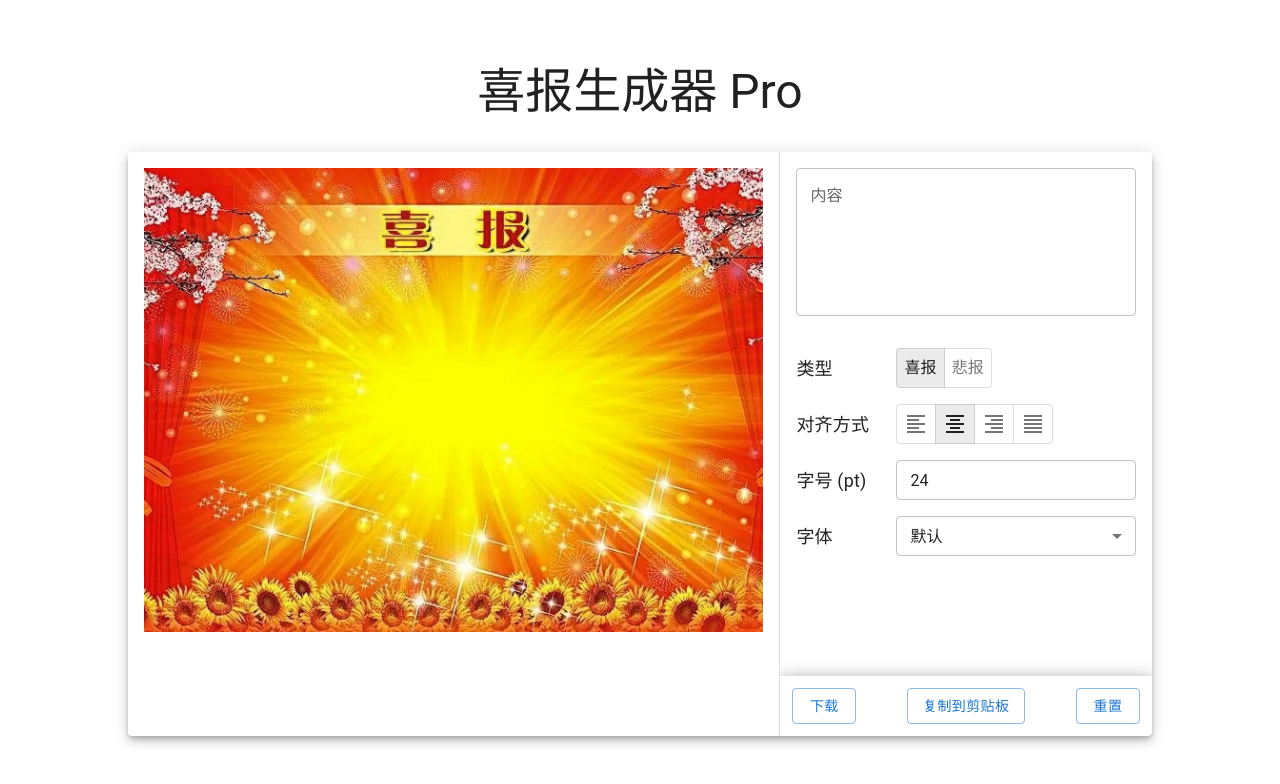
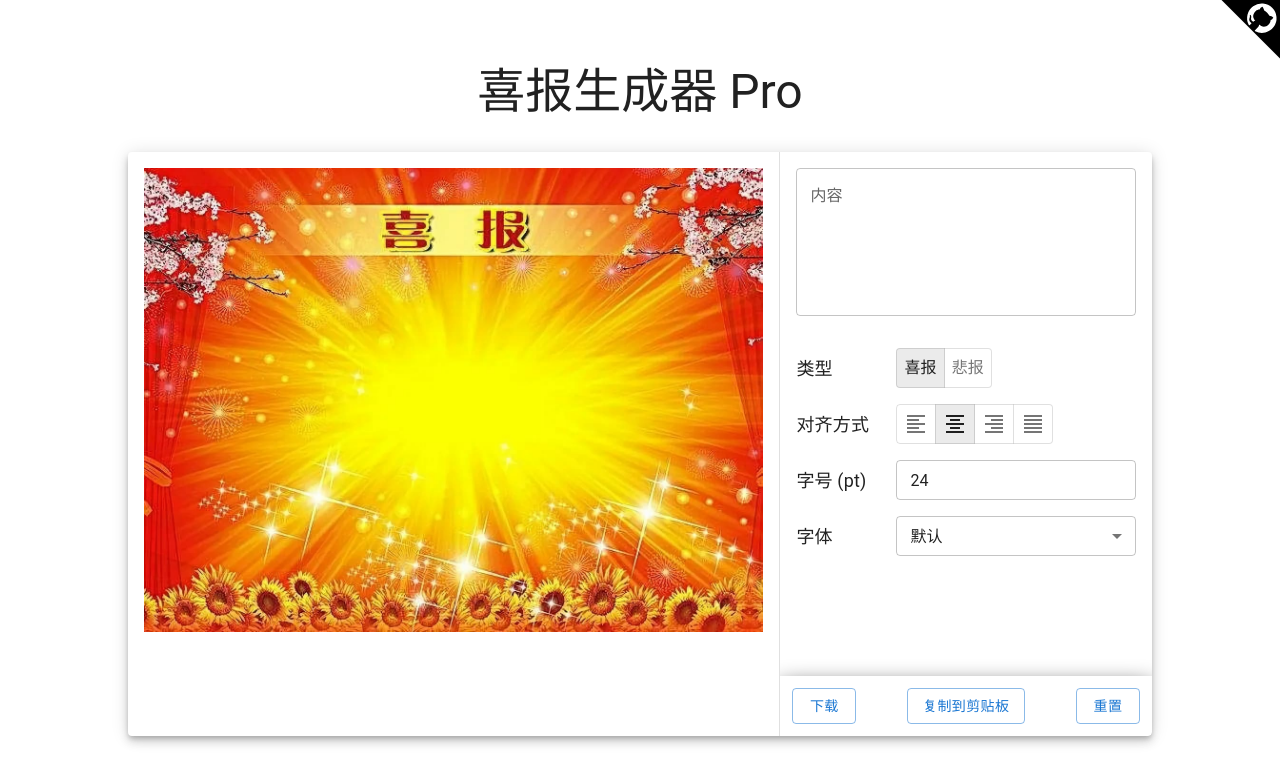
Before and after one commit to vonbrank/good-news-generator, a React (Vite) app: page / in a window 1280 px wide. Shown: the top 784 px of the page. Built offline with nearby package versions, Linux system fonts and the light colour scheme.

Commit message:
feat: 添加 Github 项目链接

```diff
--- a/src/pages/Home/Home.tsx
+++ b/src/pages/Home/Home.tsx
@@ -12,6 +12,7 @@ import {
   alpha,
   Divider,
   Paper,
+  Link,
 } from "@mui/material";
 import goodNewsUrl from "../../assets/good_news.jpg";
 import badNewsUrl from "../../assets/bad_news.jpg";
@@ -22,6 +23,7 @@ import FormatAlignJustifyIcon from "@mui/icons-material/FormatAlignJustify";
 import html2canvas from "html2canvas";
 import { useAppDispatch } from "../../store/hooks";
 import { showTemporaryToastText } from "../../store/reducers/toast";
+import GitHubIcon from "@mui/icons-material/GitHub";
 
 const fontFamilyDefault = `"Roboto","Helvetica","Arial",sans-serif`;
 const fontFamilySongTi = `"NSimSun","FangSong",sans`;
@@ -330,6 +332,48 @@ const Home = () => {
           </Stack>
         </Paper>
       </Stack>
+      <Box
+        width="6.4rem"
+        height="6.4rem"
+        sx={{
+          position: "fixed",
+          top: 0,
+          right: 0,
+        }}
+      >
+        <Link
+          href="https://github.com/vonbrank/good-news-generator"
+          target="_blank"
+        >
+          <Stack
+            width="12.8rem"
+            height="12.8rem"
+            sx={{
+              backgroundColor: (theme) => theme.palette.common.black,
+              color: (theme) => theme.palette.common.white,
+              position: "absolute",
+              top: "-125%",
+              right: "-125%",
+              transform: "rotate(45deg)",
+              "&:hover .MuiSvgIcon-root": {
+                width: "3.6rem",
+                height: "3.6rem",
+              },
+            }}
+            justifyContent={"end"}
+            alignItems={"center"}
+          >
+            <GitHubIcon
+              color="inherit"
+              sx={{
+                width: "3.2rem",
+                height: "3.2rem",
+                transition: "all 0.3s",
+              }}
+            />
+          </Stack>
+        </Link>
+      </Box>
     </Container>
   );
 };
```
